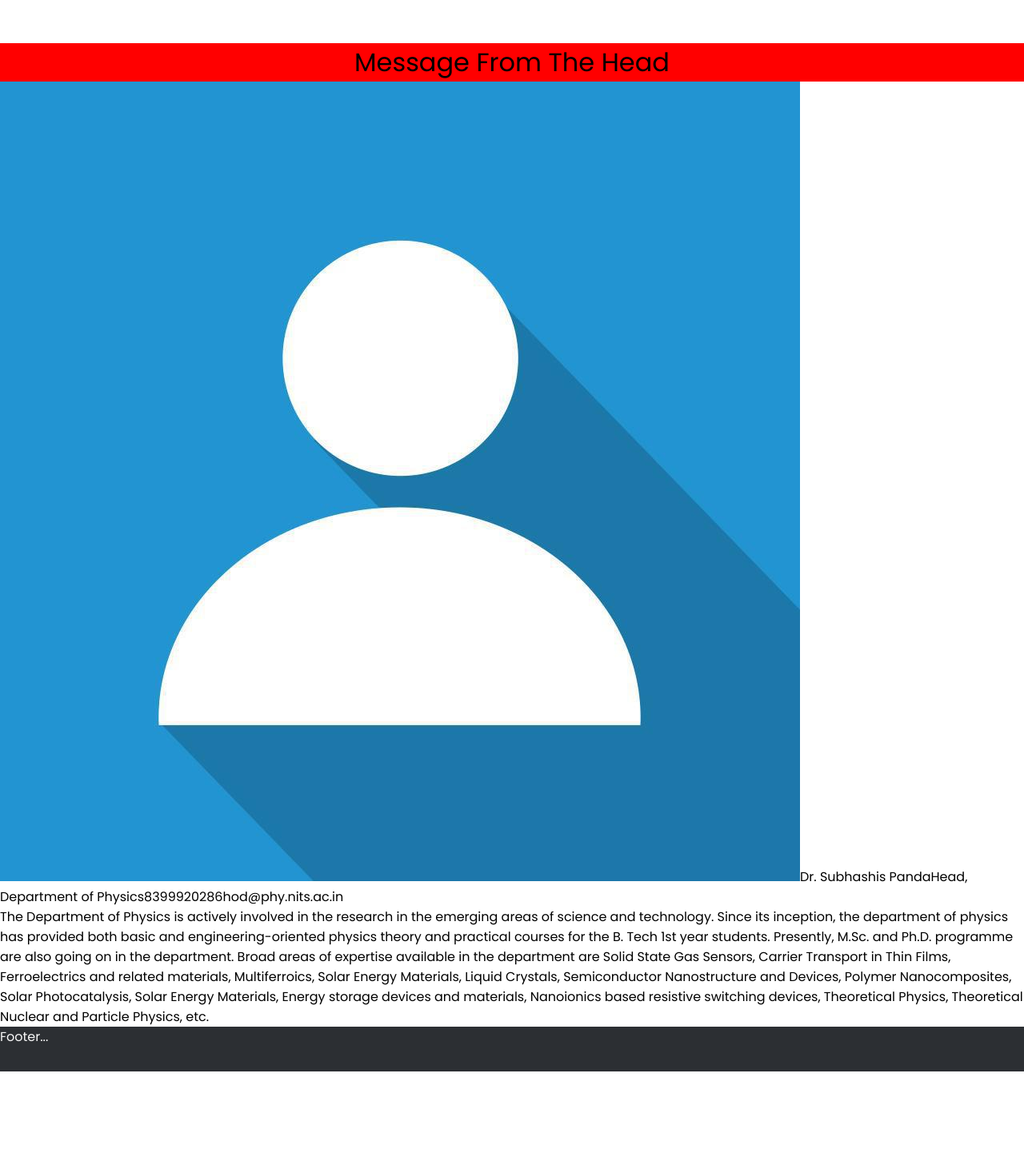
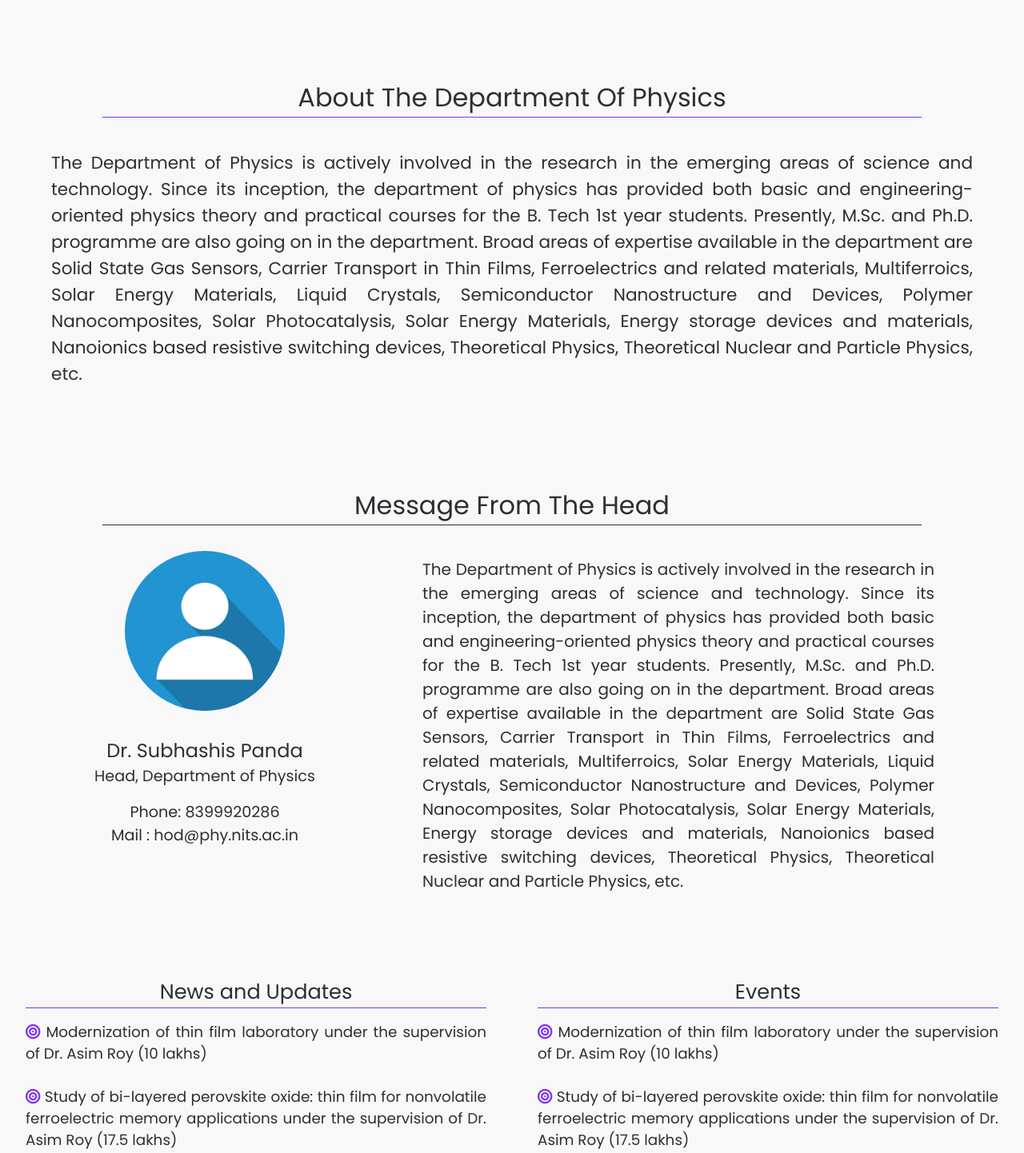
Before and after one commit to nitsphy-dev/physics21, a React (Create React App) app: page / in a window 1280 px wide. Shown: the part 808-2250 px from the top of the page at 80% size. Before the commit the page ends 2148 px from the top, so only its background shows below. Built offline with nearby package versions, Linux system fonts and the light colour scheme; a web font is replaced by a local one.

Commit message:
PC Homepage done

```diff
--- /dev/null
+++ b/public/db/home.json
@@ -0,0 +1,36 @@
+{
+	"updates": [
+		{
+			"text": "Modernization of thin film laboratory under the supervision of Dr. Asim Roy (10 lakhs)",
+			"link": "#",
+			"new": false
+		},
+		{
+			"text": "Study of bi-layered perovskite oxide: thin film for nonvolatile ferroelectric memory applications under the supervision of Dr. Asim Roy (17.5 lakhs)",
+			"link": "#",
+			"new": false
+		},
+		{
+			"text": "Synthesis & characterization of BST-BFO composites for devices under the supervision of Dr. S. K. Barik (16 lakhs)",
+			"link": "#",
+			"new": false
+		}
+	],
+	"events": [
+		{
+			"text": "Modernization of thin film laboratory under the supervision of Dr. Asim Roy (10 lakhs)",
+			"link": "#",
+			"new": false
+		},
+		{
+			"text": "Study of bi-layered perovskite oxide: thin film for nonvolatile ferroelectric memory applications under the supervision of Dr. Asim Roy (17.5 lakhs)",
+			"link": "#",
+			"new": false
+		},
+		{
+			"text": "Synthesis & characterization of BST-BFO composites for devices under the supervision of Dr. S. K. Barik (16 lakhs)",
+			"link": "#",
+			"new": false
+		}
+	]
+}
--- a/src/App.css
+++ b/src/App.css
@@ -17,6 +17,8 @@ body {
 	margin: 0;
 	padding: 0;
 	scroll-behavior: smooth;
+	background-color: var(--theme3-100);
+	color: var(--theme2-100);
 }
 
 a {
@@ -25,6 +27,10 @@ a {
 }
 
 main {
-	/* margin-top: var(--navbar-height-pc); */
 	min-height: calc(100vh - var(--navbar-height-pc) - var(--footer-height-pc));
 }
+
+::selection {
+	color: var(--theme1-100);
+	background-color: var(--theme2-100);
+}
--- a/src/components/Message.jsx
+++ b/src/components/Message.jsx
@@ -3,15 +3,19 @@ import './css/Message.scss';
 
 //* Functional Component
 const Message = props => {
+	let head = props.head;
+
 	return (
 		<div className='message'>
-			<div className='title'>Message From The Head</div>
+			<div className='heading'>Message From The Head</div>
 			<div className='head'>
-				<img src={props.head.img} alt='Img not supported'></img>
-				{props.head.name}
-				{props.head.title}
-				{props.head.phone}
-				{props.head.mail}
+				<div className='head-img'>
+					<img src={head.img} alt='Img not supported'></img>
+				</div>
+				<div className='name'>{head.name}</div>
+				<div className='title'>{head.title}</div>
+				<div className='phone'>Phone: {head.phone}</div>
+				<div className='mail'>Mail : {head.mail}</div>
 			</div>
 			<div className='msg'>{props.msg}</div>
 		</div>
--- a/src/components/css/Footer.scss
+++ b/src/components/css/Footer.scss
@@ -1,5 +1,6 @@
 footer.footer {
 	position: relative;
+	margin-top: 4vh;
 	height: var(--footer-height-pc);
 
 	background-color: var(--theme2-100);
--- a/src/components/css/Message.scss
+++ b/src/components/css/Message.scss
@@ -1,16 +1,70 @@
 div.message {
 	position: relative;
-	padding-top: 2vh;
+	padding-top: 7.5vh;
 	width: 100%;
+	box-sizing: border-box;
 
 	display: flex;
 	flex-wrap: wrap;
 	flex-direction: row;
+	margin: 3vh 0;
 
-	div.title {
-		min-width: 100%;
+	div.heading {
+		min-width: 80%;
 		text-align: center;
-		background-color: red;
 		font-size: 4vh;
+		border-bottom: 0.2vh solid var(--theme2-100);
+		margin: 0 auto;
+	}
+
+	div.head {
+		min-width: 40%;
+		max-width: 40%;
+		display: flex;
+		align-items: center;
+		flex-direction: column;
+
+		div.head-img {
+			position: relative;
+			height: 25vh;
+			aspect-ratio: 1/1;
+			border-radius: 50%;
+			overflow: hidden;
+			margin: 4vh;
+
+			img {
+				position: absolute;
+				top: 50%;
+				left: 50%;
+				transform: translate(-50%, -50%);
+				height: 100%;
+				overflow: none;
+			}
+		}
+
+		div.name {
+			font-size: 3vh;
+		}
+
+		div.title {
+			font-size: 2.4vh;
+		}
+
+		div.phone {
+			margin-top: 2vh;
+			font-size: 2.4vh;
+		}
+
+		div.mail {
+			font-size: 2.4vh;
+		}
+	}
+
+	div.msg {
+		min-width: 50%;
+		max-width: 50%;
+		padding: 5vh 2vh;
+		text-align: justify;
+		font-size: 2.5vh;
 	}
 }
--- a/src/pages/Home.jsx
+++ b/src/pages/Home.jsx
@@ -1,5 +1,5 @@
 //* React Imports
-import { useEffect } from 'react';
+import { useState, useEffect } from 'react';
 
 //* Module Imports
 import Carousel from '../components/Carousel';
@@ -15,6 +15,18 @@ const Home = props => {
 		document.title = props.title;
 	}, [props.title]);
 
+	const [data, setData] = useState(null);
+
+	useEffect(() => {
+		fetch('/db/home.json')
+			.then(response => response.json())
+			.then(res => {
+				setData(res);
+			});
+	}, []);
+
+	console.log(data);
+
 	return (
 		<main id='home'>
 			<div id='title'>
@@ -23,6 +35,25 @@ const Home = props => {
 			</div>
 
 			<Carousel imgs={['carouselHome1.jpg', 'carouselHome2.jpg']} />
+
+			<div className='about-dept'>
+				<div className='heading'>About The Department Of Physics</div>
+				<div className='about-msg'>
+					The Department of Physics is actively involved in the research in the
+					emerging areas of science and technology. Since its inception, the
+					department of physics has provided both basic and engineering-oriented
+					physics theory and practical courses for the B. Tech 1st year
+					students. Presently, M.Sc. and Ph.D. programme are also going on in
+					the department. Broad areas of expertise available in the department
+					are Solid State Gas Sensors, Carrier Transport in Thin Films,
+					Ferroelectrics and related materials, Multiferroics, Solar Energy
+					Materials, Liquid Crystals, Semiconductor Nanostructure and Devices,
+					Polymer Nanocomposites, Solar Photocatalysis, Solar Energy Materials,
+					Energy storage devices and materials, Nanoionics based resistive
+					switching devices, Theoretical Physics, Theoretical Nuclear and
+					Particle Physics, etc.
+				</div>
+			</div>
 
 			<Message
 				msg={`
@@ -36,6 +67,37 @@ const Home = props => {
 					mail: 'hod@phy.nits.ac.in',
 				}}
 			/>
+
+			<div className='latest'>
+				<div className='updates'>
+					<div className='heading'>News and Updates</div>
+					{data &&
+						data.updates.map((update, updateIndex) => (
+							<>
+								<a key={updateIndex} href={update.link}>
+									<i class='fas fa-bullseye'></i> {update.new && <div>NEW</div>}{' '}
+									{update.text}
+								</a>
+								<br />
+								<br />
+							</>
+						))}
+				</div>
+				<div className='events'>
+					<div className='heading'>Events</div>
+					{data &&
+						data.events.map((event, eventIndex) => (
+							<>
+								<a key={eventIndex} href={event.link}>
+									<i class='fas fa-bullseye'></i> {event.new && <div>NEW</div>}{' '}
+									{event.text}
+								</a>
+								<br />
+								<br />
+							</>
+						))}
+				</div>
+			</div>
 		</main>
 	);
 };
--- a/src/pages/css/Home.scss
+++ b/src/pages/css/Home.scss
@@ -20,4 +20,70 @@ main#home {
 			font-size: 3.5vh;
 		}
 	}
+
+	div.about-dept {
+		position: relative;
+		padding-top: 7.5vh;
+		width: 100%;
+		box-sizing: border-box;
+
+		display: flex;
+		flex-wrap: wrap;
+		flex-direction: row;
+		margin: 3vh 0;
+
+		div.heading {
+			min-width: 80%;
+			text-align: center;
+			font-size: 4vh;
+			border-bottom: 0.2vh solid var(--theme1-100);
+			margin: 0 auto;
+		}
+
+		div.about-msg {
+			min-width: 90%;
+			max-width: 90%;
+			padding: 5vh 2vh;
+			text-align: justify;
+			font-size: 2.7vh;
+			margin: 0 auto;
+		}
+	}
+
+	div.latest {
+		display: flex;
+
+		div.updates,
+		div.events {
+			min-width: 50%;
+			max-width: 50%;
+			padding: 4vh;
+			box-sizing: border-box;
+			font-size: 2.3vh;
+			text-align: justify;
+		}
+
+		i {
+			color: var(--theme1-100);
+		}
+
+		a {
+			&:hover {
+				color: var(--theme1-100);
+
+				transition : {
+					duration: 0.1s;
+					timing-function: ease-in-out;
+				}
+			}
+		}
+
+		div.heading {
+			min-width: 10%;
+			text-align: center;
+			font-size: 3.2vh;
+			border-bottom: 0.2vh solid var(--theme1-100);
+			margin: 1vh auto 2vh auto;
+		}
+	}
 }
```
